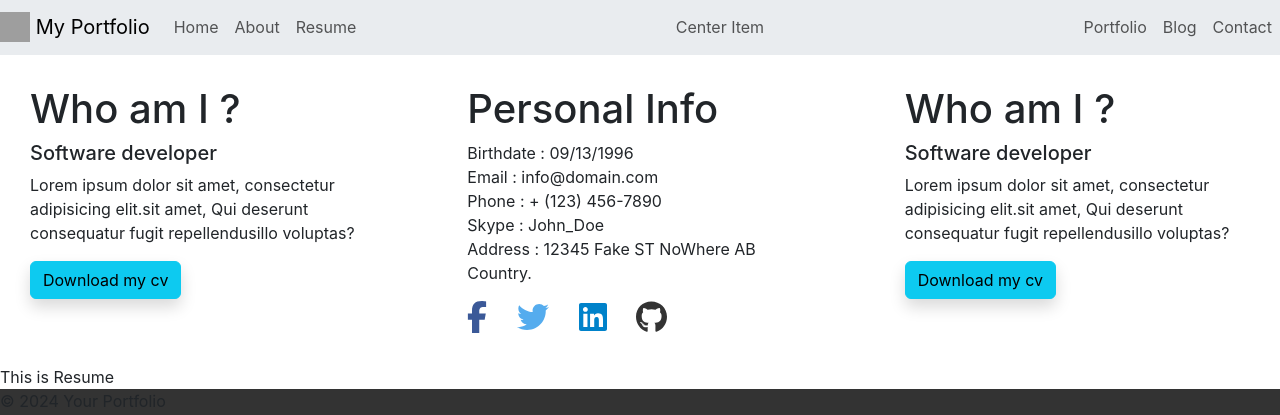
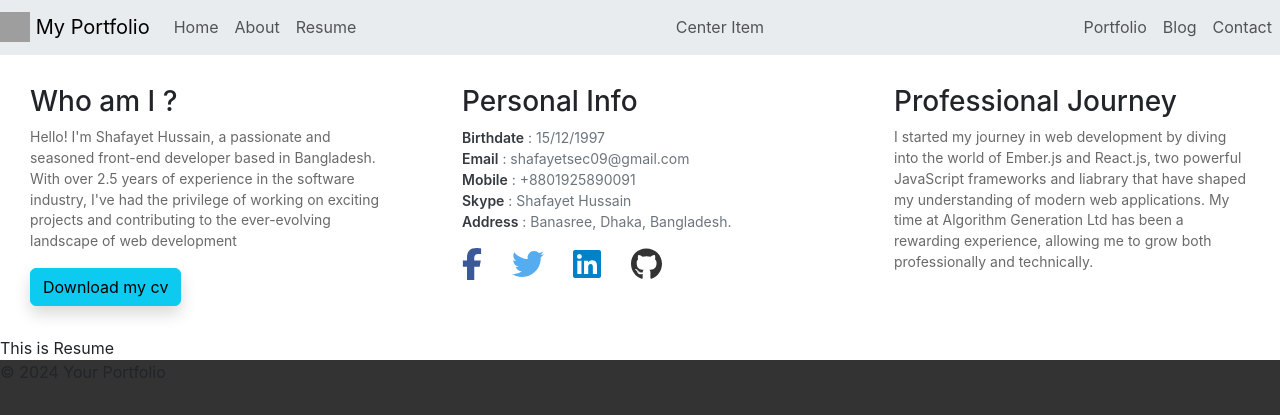
Before and after one commit to HussainShafayet/myportfolio, a React (Create React App) app: page / in a window 1280 px wide. Shown: the part 803-1218 px from the top of the page. Built offline with nearby package versions, Linux system fonts and the light colour scheme; grey boxes are pictures that could not be loaded.

Commit message:
about section apatoto complete

```diff
--- a/src/components/maincontent/About.js
+++ b/src/components/maincontent/About.js
@@ -7,31 +7,28 @@ function About(props) {
         <>
             <div className={styles.aboutContainer}>
                 <div className={styles.description}>
-                    <h1 className='mb-lg-2'>Who am I ?</h1>
-                    <h5 className='mb-2'>Software developer</h5>
-                    <p>
-                        Lorem ipsum dolor sit amet, consectetur adipisicing elit.sit amet, Qui deserunt consequatur fugit repellendusillo voluptas?
+                <h3 className='mb-lg-2'>Who am I ?</h3>
+                    <p className={styles.aboutP}>
+                        Hello! I'm Shafayet Hussain, a passionate and seasoned front-end developer based in Bangladesh. With over 2.5 years of experience in the software industry, I've had the privilege of working on exciting projects and contributing to the ever-evolving landscape of web development
                     </p>
                     <button className='btn btn-info rounded shadow'>Download my cv</button>
                 </div>
-                <div className={styles.info}>
-                    <h1 className='mb-lg-2'>Personal Info</h1>
-                    <ul className="mt40 info list-unstyled">
-                        <li><span>Birthdate</span> : 09/13/1996</li>
-                        <li><span>Email</span> : info@domain.com</li>
-                        <li><span>Phone</span> : + (123) 456-7890</li>
-                        <li><span>Skype</span> : John_Doe</li>
-                        <li><span>Address</span> :  12345 Fake ST NoWhere AB Country.</li>
+                <div className={styles.personalInfo}>
+                    <h3 className='mb-lg-2'>Personal Info</h3>
+                    <ul className={`mt40 ${styles.info} list-unstyled }`}>
+                        <li><span className={styles.infoSpan}>Birthdate</span> : 15/12/1997</li>
+                        <li><span className={styles.infoSpan}>Email</span> : shafayetsec09@gmail.com</li>
+                        <li><span className={styles.infoSpan}>Mobile</span> : +8801925890091</li>
+                        <li><span className={styles.infoSpan}>Skype</span> : Shafayet Hussain</li>
+                        <li><span className={styles.infoSpan}>Address</span> : Banasree, Dhaka, Bangladesh.</li>
                     </ul>
                     <SocialLink />
                 </div>
                 <div className={styles.expertise}>
-                <h1 className='mb-lg-2'>Who am I ?</h1>
-                    <h5 className='mb-2'>Software developer</h5>
-                    <p>
-                        Lorem ipsum dolor sit amet, consectetur adipisicing elit.sit amet, Qui deserunt consequatur fugit repellendusillo voluptas?
+                <h3 className='mb-lg-2'>Professional Journey</h3>
+                    <p className={styles.aboutP}>
+                        I started my journey in web development by diving into the world of Ember.js and React.js, two powerful JavaScript frameworks and liabrary that have shaped my understanding of modern web applications. My time at Algorithm Generation Ltd has been a rewarding experience, allowing me to grow both professionally and technically.
                     </p>
-                    <button className='btn btn-info rounded shadow'>Download my cv</button>
                 </div>
             </div>
         </>
--- a/src/components/maincontent/About.module.css
+++ b/src/components/maincontent/About.module.css
@@ -2,17 +2,32 @@
     width: 100%;
     display: grid;
     grid-template-columns: repeat(3, 1fr);
-    gap: 2rem;
+    gap: 1rem;
 }
 
 .description{
     padding: 30px;
 }
-.info{
+.personalInfo{
     padding: 30px;
+}
+.info {
+    color: #6c757d !important;
+    font-size: 14px !important;
+}
+.infoSpan{
+    font-weight: 600;
+    font-size: 14px;
+    color: #343a40;
 }
 .expertise{
     padding: 30px;
+}
+
+.aboutP {
+    font-size: calc(13px + (14 - 13) * ((100vw - 300px)/ (1300 - 300)));
+    opacity: .8;
+    color: #444;
 }
 
 @media (max-width: 768px) {
--- a/src/components/maincontent/Home.js
+++ b/src/components/maincontent/Home.js
@@ -12,7 +12,7 @@ function Home(props) {
                 <h4 className={styles['header-subtitle']}>Hello, I am</h4>
                 <h1 className={styles['header-title']}>Shafayet Hussain</h1>
                 <h6 className={styles['header-description']}>Software Developer | Javascript | Ember</h6>
-                <button className="btn btn-primary btn-rounded"><i class="ti-printer pr-2"></i>Print Resume</button>
+                <button className="btn btn-primary btn-rounded"><i className="ti-printer pr-2"></i>Print Resume</button>
             </div>
         </div>
     );
```
Also changed, not shown: src/components/header/Header.module.css (deleted, +0 -18 lines).
